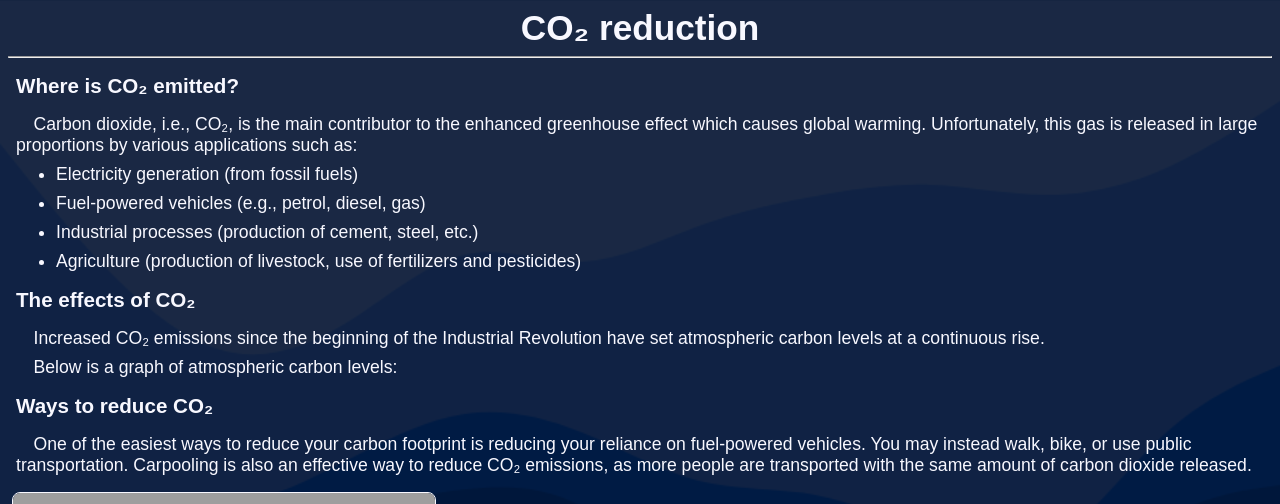
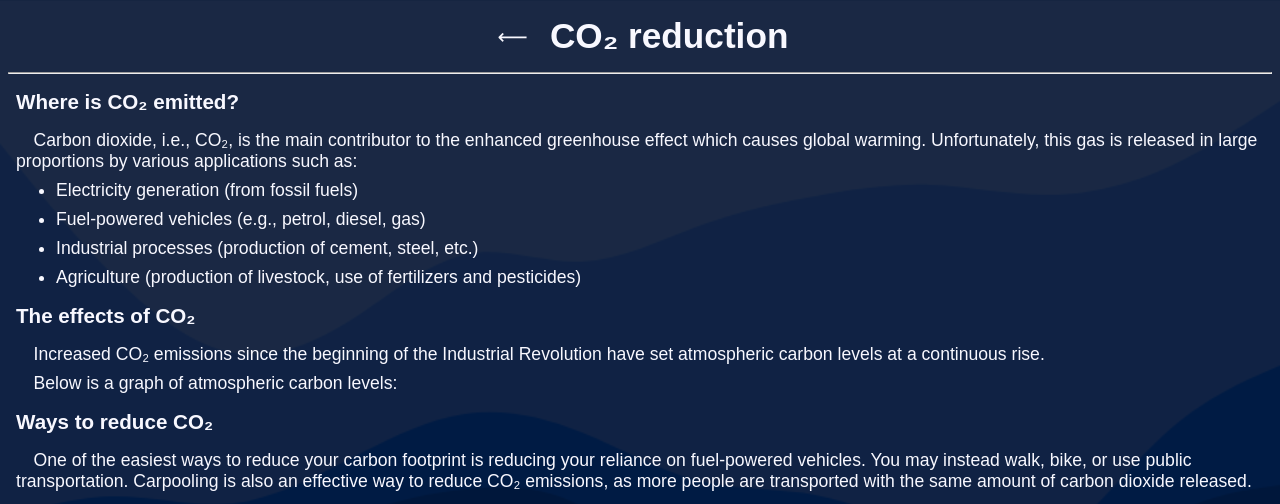
Before and after one commit to Python3-8/guardo, a Flask app: page /co2-reduction in a window 1280 px wide. Shown: the top 504 px of the page. Run offline with Flask 3, Linux system fonts and the light colour scheme; some web fonts are replaced; grey boxes are pictures that could not be loaded.

Commit message:
renamed main.py to app.py and global.css to style.css, added template inheritance, added back button in co2 reduction page

```diff
--- a/static/global.css
+++ b/static/style.css
@@ -89,3 +89,19 @@ strong {
   font-size: 120%;
   margin: 8px 2px;
 }
+
+div.title {
+  display: flex;
+  flex-direction: row;
+  align-items: center;
+  justify-content: center;
+}
+
+div.title button {
+  margin: 0;
+  border-radius: 8px;
+  border: none;
+  background-color: #00000000;
+  color: ghostwhite;
+  font-size: 120%;
+}
--- a/templates/co2-reduction.html
+++ b/templates/co2-reduction.html
@@ -1,13 +1,14 @@
-<!DOCTYPE html>
-<html>
+{% extends "layout.html" %}
+{% block head %}
+{{ super() }}
+<title>CO&#8322; reduction | Guardo</title>
+{% endblock %}
 
-<head>
-    <title>CO&#8322; reduction | Guardo</title>
-    <link rel="stylesheet" href="/static/global.css">
-</head>
-
-<body>
+{% block content %}
+<div class="title">
+    <form action="/"><button type="submit">&xlarr;</button></form>
     <h1 class="title">CO&#8322; reduction</h1>
+</div>
 <hr>
 <h3 class="subheading">Where is CO&#8322; emitted?</h3>
 <p>&emsp;Carbon dioxide, i.e., CO&#8322;, is the main contributor to the enhanced greenhouse effect which causes
@@ -47,8 +48,8 @@
     producing electricity. This method comes with the added benefit that your electricity bill may be lower.</p>
 <p>&emsp;<q>Nearly 70% of residential CO&#8322; emissions come from electricity generation. As lighting accounts for
         nearly 10% of residential electricity use, reducing the total energy used by lighting has the potential to
-            decrease carbon dioxide emissions.</q> — <a href="https://par.nsf.gov/servlets/purl/10123545"
-            target="_blank" rel="noopener noreferrer">National Science Foundation</a>
+        decrease carbon dioxide emissions.</q> — <a href="https://par.nsf.gov/servlets/purl/10123545" target="_blank"
+        rel="noopener noreferrer">National Science Foundation</a>
 </p>
 <p>&emsp;Supporting renewable sources of energy can go a long way in reducing your carbon footprint. Renewable
     sources are sources of energy which can never be run out of (e.g., solar power, wind power, hydroelectric power,
@@ -67,8 +68,6 @@
 <div class="imgholder">
     <img src="https://ichef.bbci.co.uk/news/2048/cpsprodpb/164FB/production/_130478319_9299c26e-4082-4c3b-9174-e0d19cd57980.png"
         alt="People who eat meat cause more CO₂ emmissions">
-        <span>People who eat meat cause more CO&#8322; emmissions</span>
+    <span>People who eat meat cause more CO&#8322; emissions than others</span>
 </div>
-</body>
-
-</html>
+{% endblock %}
--- /dev/null
+++ b/templates/layout.html
@@ -0,0 +1,17 @@
+<!DOCTYPE html>
+<html lang="en">
+
+<head>
+    {% block head %}
+    <meta charset="UTF-8">
+    <meta name="viewport" content="width=device-width, initial-scale=1.0">
+    <link rel="stylesheet" href="/static/style.css">
+    {% endblock %}
+</head>
+
+<body>
+    {% block content %}
+    {% endblock %}
+</body>
+
+</html>
```
Also changed, not shown: templates/the-problem.html (+7 -11 lines), app.py (renamed from main.py). Lines whose indentation alone changed are shown as unchanged.
